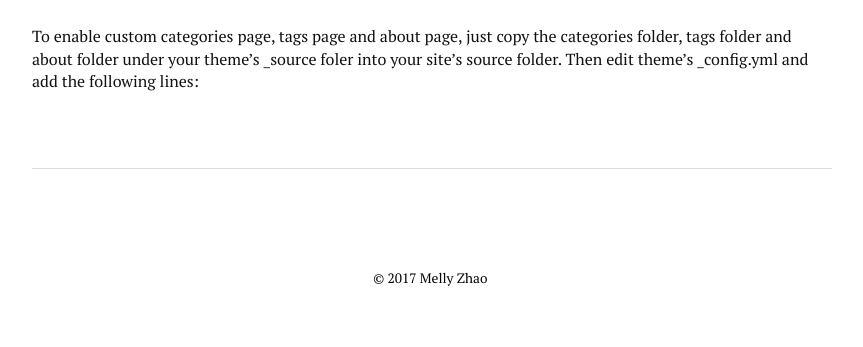
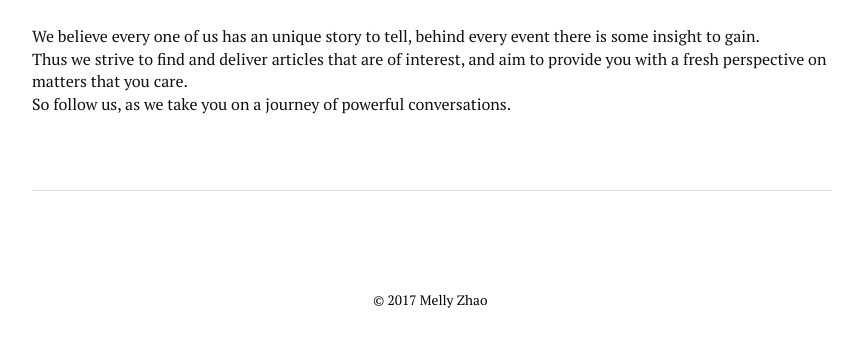
Before and after one commit to mellycz/mellycz.github.io, a plain HTML site: page about/index.html in a window 1280 px wide. Shown: the part 149-496 px from the top of the page, without its empty margins (208-1071 px from the left). Drawn offline with Linux system fonts and the light colour scheme.

Commit message:
Site updated: 2017-07-07 17:06:34

```diff
--- a/about/index.html
+++ b/about/index.html
@@ -5,16 +5,16 @@
 
   <title>About this site - Digest @ Newsvoo</title>
   <meta name="viewport" content="width=device-width, initial-scale=1, maximum-scale=1">
-  <meta name="description" content="To enable custom categories page, tags page and about page, just copy the categories folder, tags folder and about folder under your theme’s _source foler into your site’s source folder. Then edit the">
+  <meta name="description" content="We believe every one of us has an unique story to tell, behind every event there is some insight to gain.Thus we strive to find and deliver articles that are of interest, and aim to provide you with a">
 <meta property="og:type" content="website">
 <meta property="og:title" content="About this site">
 <meta property="og:url" content="http://digest.newsvoo.com/about/index.html">
 <meta property="og:site_name" content="Digest @ Newsvoo">
-<meta property="og:description" content="To enable custom categories page, tags page and about page, just copy the categories folder, tags folder and about folder under your theme’s _source foler into your site’s source folder. Then edit the">
-<meta property="og:updated_time" content="2017-07-01T05:31:09.956Z">
+<meta property="og:description" content="We believe every one of us has an unique story to tell, behind every event there is some insight to gain.Thus we strive to find and deliver articles that are of interest, and aim to provide you with a">
+<meta property="og:updated_time" content="2017-07-07T07:06:17.708Z">
 <meta name="twitter:card" content="summary">
 <meta name="twitter:title" content="About this site">
-<meta name="twitter:description" content="To enable custom categories page, tags page and about page, just copy the categories folder, tags folder and about folder under your theme’s _source foler into your site’s source folder. Then edit the">
+<meta name="twitter:description" content="We believe every one of us has an unique story to tell, behind every event there is some insight to gain.Thus we strive to find and deliver articles that are of interest, and aim to provide you with a">
 
 
     <link rel="icon" href="css/images/digest.ico">
@@ -61,7 +61,7 @@
 
     <div class="article-entry" itemprop="articleBody">
 
-        <p>To enable custom categories page, tags page and about page, just copy the categories folder, tags folder and about folder under your theme’s _source foler into your site’s source folder. Then edit theme’s _config.yml and add the following lines:</p>
+        <p>We believe every one of us has an unique story to tell, behind every event there is some insight to gain.<br>Thus we strive to find and deliver articles that are of interest, and aim to provide you with a fresh perspective on matters that you care.<br>So follow us, as we take you on a journey of powerful conversations.</p>
 
 
     </div>
```
Also changed, not shown: 2017/07/07/post/index.html (+1 -1 lines), index.html (+1 -1 lines).
